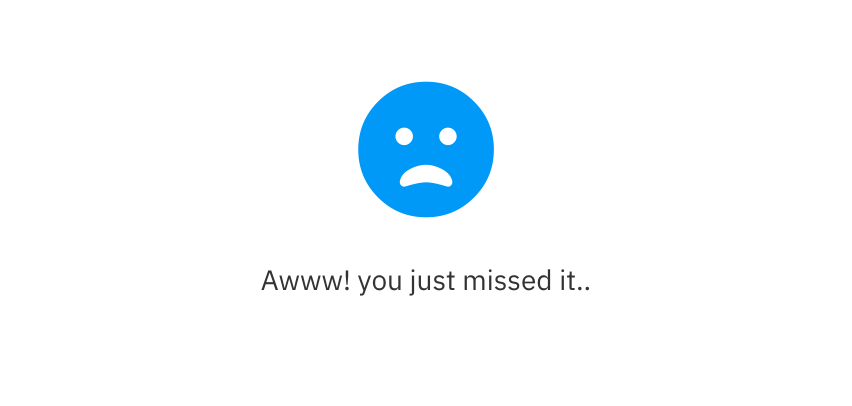
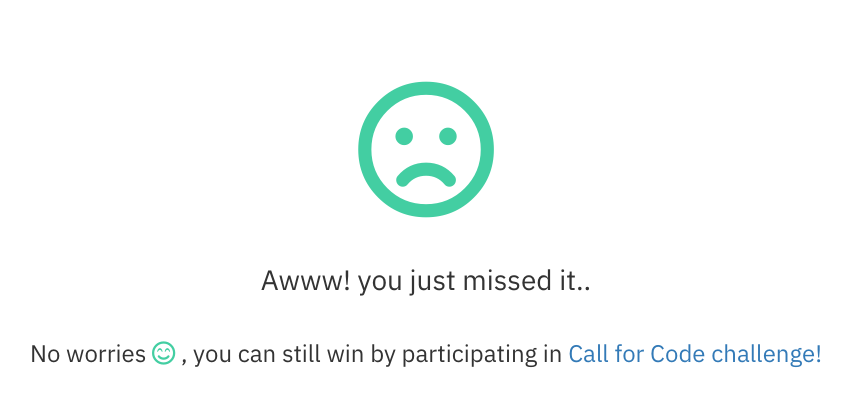
Before and after one commit to IBMDevConnect/nodewheel, a website: page views/failure.html in a window 1280 px wide. Shown: the whole page, without its empty margins (214-1066 px from the left). Drawn offline with nearby package versions, Linux system fonts and the light colour scheme; files whose address does not match are found by name.

Commit message:
Updated UI

```diff
--- a/views/failure.html
+++ b/views/failure.html
@@ -9,11 +9,9 @@
     <link rel="stylesheet" href="https://use.fontawesome.com/releases/v5.8.2/css/all.css" integrity="sha384-oS3vJWv+0UjzBfQzYUhtDYW+Pj2yciDJxpsK1OYPAYjqT085Qq/1cq5FLXAZQ7Ay" crossorigin="anonymous">
 <style>
     .colorsad{
-        color: #0099f7; /* fallback for old browsers */
-  color: -webkit-linear-gradient(to right, #0099f7, #f11712); /* Chrome 10-25, Safari 5.1-6 */
-  color: linear-gradient(to right, #0099f7, #f11712); /* W3C, IE 10+/ Edge, Firefox 16+, Chrome 26+, Opera 12+, Safari 7+ */
-
-
+        color: #43cea2;  /* fallback for old browsers */
+color: -webkit-linear-gradient(to right, #185a9d, #43cea2);  /* Chrome 10-25, Safari 5.1-6 */
+color: linear-gradient(to right, #185a9d, #43cea2); /* W3C, IE 10+/ Edge, Firefox 16+, Chrome 26+, Opera 12+, Safari 7+ */
     }
 
     @font-face {
@@ -23,16 +21,23 @@
         * {
           font-family:myPlexFont;
         }
+    .backgroundimage{
+            background-image: url('../images/confetti.png');
+            background-repeat: repeat-x;
+            background-size:350px;
+        }
 </style>
     </head>
 <body class="bg-light">
     <div class="container">
         <div class="py-5 text-center">
             <br/><br/><br/><br/>
-            <i class="fas fa-frown-open fa-10x colorsad"></i><br/><br/><br/>
+            <i class="far fa-frown fa-10x colorsad"></i><br/><br/><br/>
             <span style="font-size:28px">Awww! you just missed it..</span>
+            <br/><br/>
+            <h3>No worries <i class="far fa-smile-beam colorsad"></i> , you can still win by participating in <a href="https://callforcode.org/challenge/" target="_blank">Call for Code challenge!</a></h3>
         </div>
-        <br /><br />
+
        <!-- <footer class="my-5 pt-5 text-muted text-center text-small">
             <p class="mb-1">&copy; 2019 IBM India Pvt Ltd</p>
         </footer>-->
```
Also changed, not shown: views/success.html (+11 -2 lines), public/images/color-confetti.jpg (added), public/images/confetti.png (added), public/images/joy.png (deleted), public/images/sad.jpg (deleted), public/images/spin.png (deleted), public/images/tassel.jpg (deleted).
